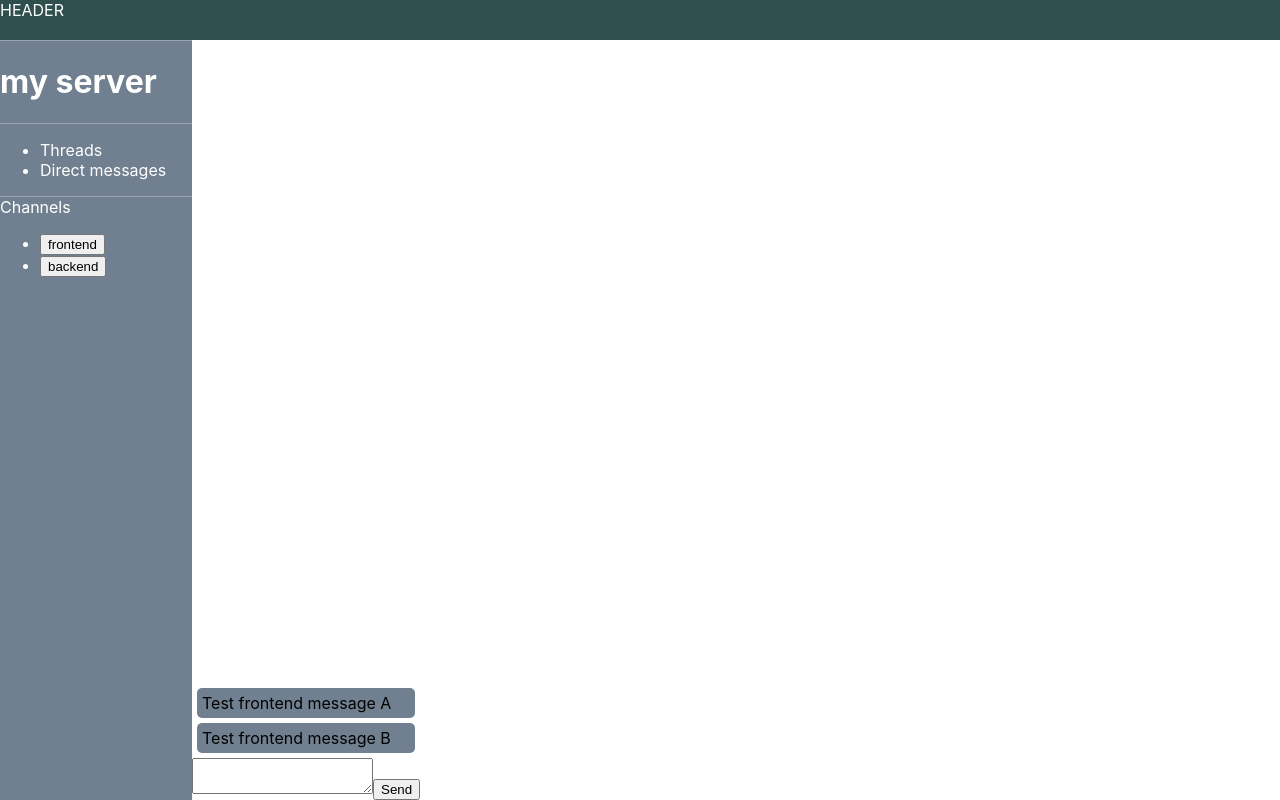
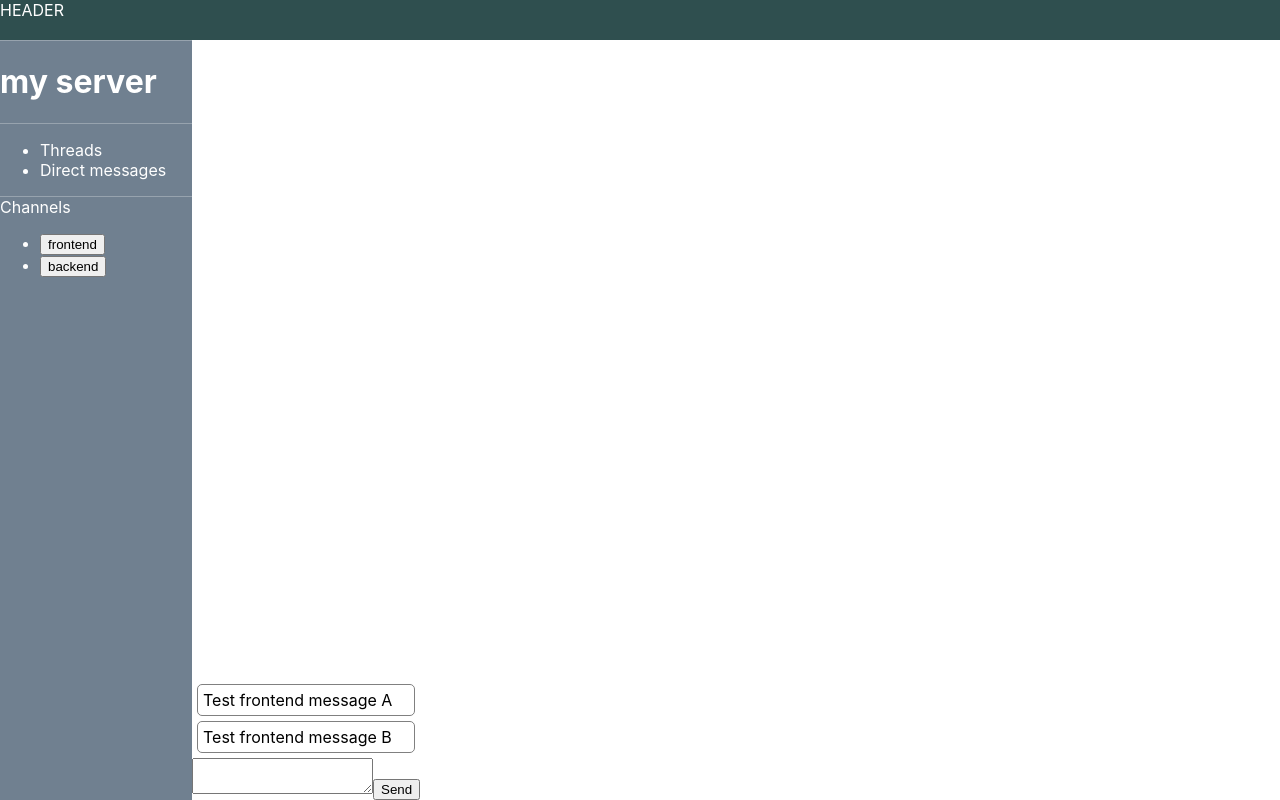
Before and after one commit to AVespaIsNotAMotorcycle/slackclone, a React (Create React App) app in the folder frontend/: page / in a window 1280 px wide. Built offline with nearby package versions, Linux system fonts and the light colour scheme.

Commit message:
messages display differently based on who sent them

```diff
--- a/frontend/src/components/App/App.jsx
+++ b/frontend/src/components/App/App.jsx
@@ -10,14 +10,14 @@ const SERVER = {
   frontend: {
     users: [],
     chat: [
-      { text: 'Test frontend message A' },
-      { text: 'Test frontend message B' },
+      { user: 'userA', text: 'Test frontend message A' },
+      { user: 'userB', text: 'Test frontend message B' },
     ],
   },
   backend: {
     user: [],
     chat: [
-      { text: 'Test backend message A' },
+      { user: 'userC', text: 'Test backend message A' },
     ],
   },
 };
@@ -25,10 +25,11 @@ const SERVER = {
 function App() {
   const [channel, setChannel] = useState('frontend');
   const [chat, setChat] = useState(SERVER[channel].chat);
+  const [user] = useState('localUser');
 
   const sendMessage = (text) => {
     const nChat = [...chat];
-    nChat.push({ text });
+    nChat.push({ user, text });
     setChat(nChat);
     SERVER[channel].chat = nChat;
   };
@@ -46,6 +47,7 @@ function App() {
         <ChatView
           chat={chat}
           sendMessage={sendMessage}
+          user={user}
         />
       </div>
     </div>
--- a/frontend/src/components/ChatView/ChatView.css
+++ b/frontend/src/components/ChatView/ChatView.css
@@ -5,7 +5,15 @@
 
 .text-message {
   border-radius: 5px;
+  border: 1px solid grey;
   margin: 5px;
   padding: 5px;
-  background: var(--sidebar-background-color);
 }
+
+.text-message-user {
+  background-color: var(--sidebar-background-color);
+}
+
+.text-message-other {
+  background-color: transparent;
+}
--- a/frontend/src/components/ChatView/ChatView.jsx
+++ b/frontend/src/components/ChatView/ChatView.jsx
@@ -5,15 +5,17 @@ import './ChatView.css';
 import TextInput from './TextInput';
 import TextMessage from './TextMessage';
 
-function generateMessages(chat) {
-  return chat.map((message) => <TextMessage text={message.text} />);
+function generateMessages(chat, user) {
+  return chat.map((message) => {
+    return <TextMessage message={message} user={user} />;
+  });
 }
 
-function ChatView({ chat, sendMessage }) {
-  const [messages, setMessages] = useState(generateMessages(chat));
+function ChatView({ chat, sendMessage, user }) {
+  const [messages, setMessages] = useState(generateMessages(chat, user));
 
   useEffect(() => {
-    setMessages(generateMessages(chat));
+    setMessages(generateMessages(chat, user));
   }, [chat.length]);
 
   return (
@@ -33,6 +35,7 @@ export default ChatView;
 ChatView.propTypes = {
   chat: PropTypes.instanceOf(Array),
   sendMessage: PropTypes.func,
+  user: PropTypes.string.isRequired,
 };
 
 ChatView.defaultProps = {
--- a/frontend/src/components/ChatView/TextMessage.jsx
+++ b/frontend/src/components/ChatView/TextMessage.jsx
@@ -1,10 +1,14 @@
 import React from 'react';
 import PropTypes from 'prop-types';
 
-function TextMessage({ text }) {
+function TextMessage({ message, user }) {
+  const className = (user === message.user
+    ? 'text-message text-message-user'
+    : 'text-message text-message-other'
+  );
   return (
-    <div className="text-message">
-      {text}
+    <div className={className}>
+      {message.text}
     </div>
   );
 }
@@ -12,5 +16,6 @@ function TextMessage({ text }) {
 export default TextMessage;
 
 TextMessage.propTypes = {
-  text: PropTypes.string.isRequired,
+  text: PropTypes.instanceOf(Object),
+  user: PropTypes.string,
 };
```
Also changed, not shown: 1 other file (tests, documents, lock files or other folders).
